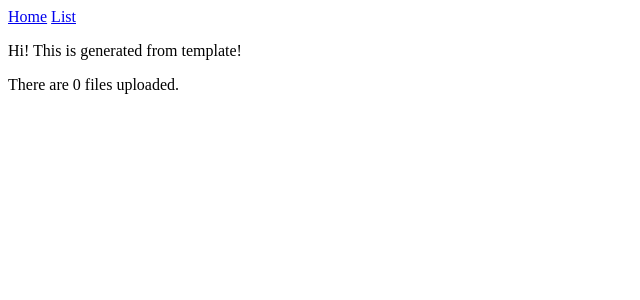
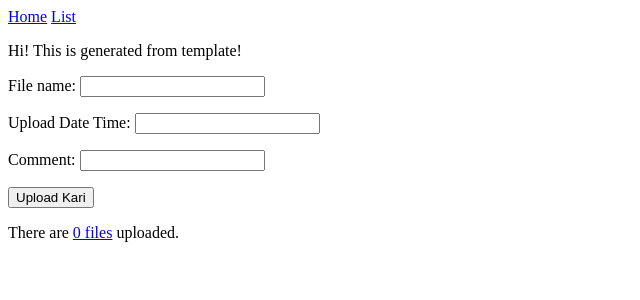
Before and after one commit to aidken/django_upload_file, a Django app: page /myupload/ in a window 1280 px wide. Shown: the top 300 px of the page, without its empty margins (0-640 px from the left). Run offline with Django 3.2, Linux system fonts and the light colour scheme; data that the repository does not hold is empty.

Commit message:
Update index.html so that it accepts a new entry.

```diff
--- a/mysite/myupload/templates/myupload/index.html
+++ b/mysite/myupload/templates/myupload/index.html
@@ -5,4 +5,15 @@
 
 <p>Hi! This is generated from template!</p>
 
-<p>There are {{ number_of_files }} files uploaded.</p>
+<!-- <form action="{% url 'myupload:index' %}" method="post" enctype="multipart/form-data"> -->
+<form action="{% url 'myupload:index' %}" method="post">
+    {% csrf_token %}
+
+    <p>File name: <input type="text" name="file_name" /></p>
+    <p>Upload Date Time: <input type="text" name="upload_datetime" /></p>
+    <p>Comment: <input type="text" name="comment" /></p>
+
+    <input type="submit" value="Upload Kari" />
+</form>
+
+<p>There are <a href="{% url 'myupload:list' %}">{{ number_of_files }} files</a> uploaded.</p>
--- a/mysite/myupload/views.py
+++ b/mysite/myupload/views.py
@@ -6,14 +6,22 @@ from django.http import HttpResponse, Http404
 from django.template import loader
 from .models import file
 
-
-
 def index(req):
     # return HttpResponse('Hi, this is the upload page to be built.')
     template = loader.get_template('myupload/index.html')
+
+    if req.method=='POST':
+        # add new file (a new record in table myupload_file)
+        # https://docs.djangoproject.com/en/dev/ref/models/querysets/#django.db.models.query.QuerySet.create
+        new_file = file.objects.create(
+            file_name       = req.POST['file_name'],
+            upload_datetime = req.POST['upload_datetime'],
+            comment         = req.POST['comment'],
+        )
+
     number_of_files = len(file.objects.all())
     context = {
-        'number_of_files': number_of_files
+        'number_of_files': number_of_files,
     }
     return HttpResponse(template.render(context, req))
 
```
